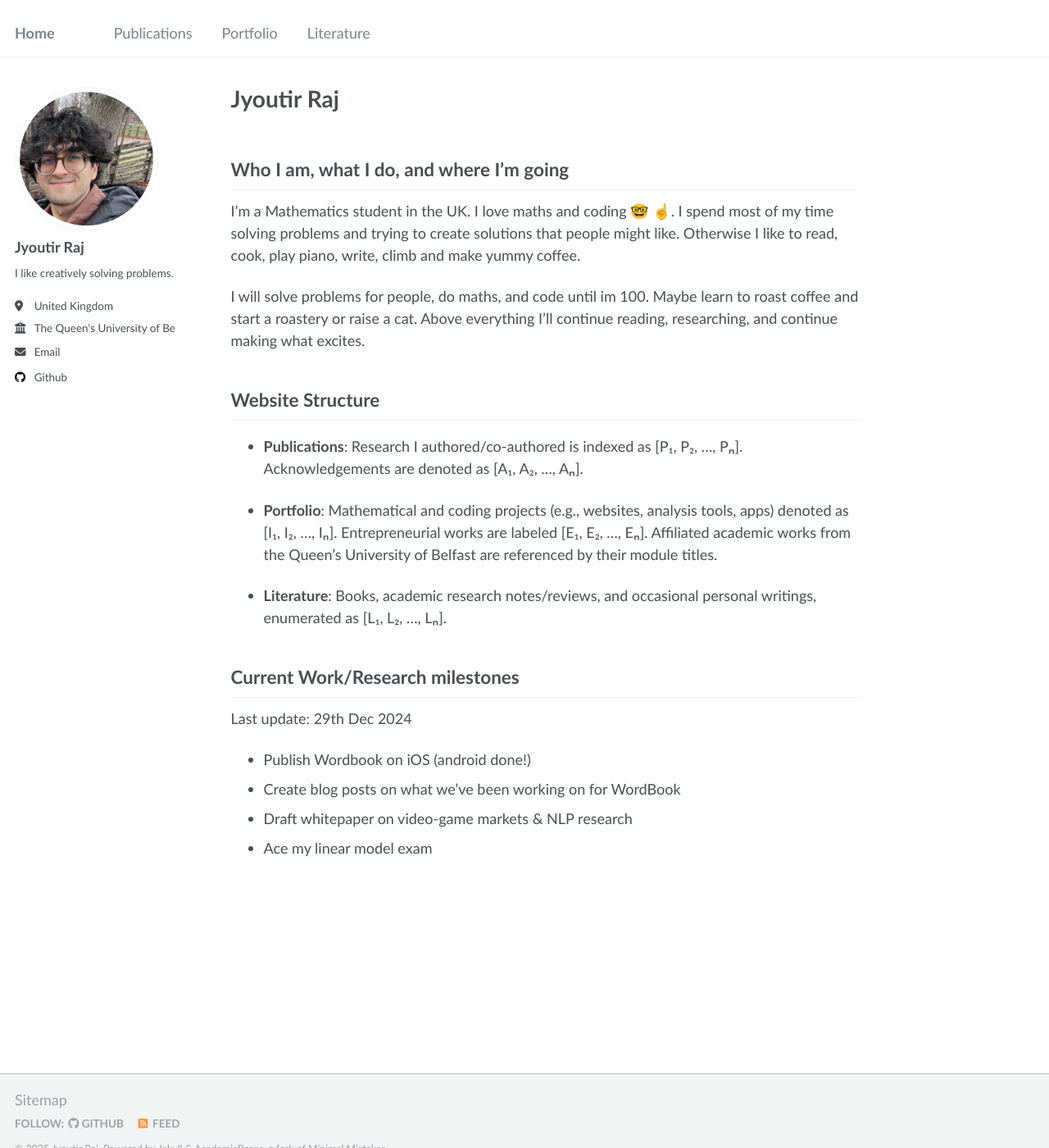
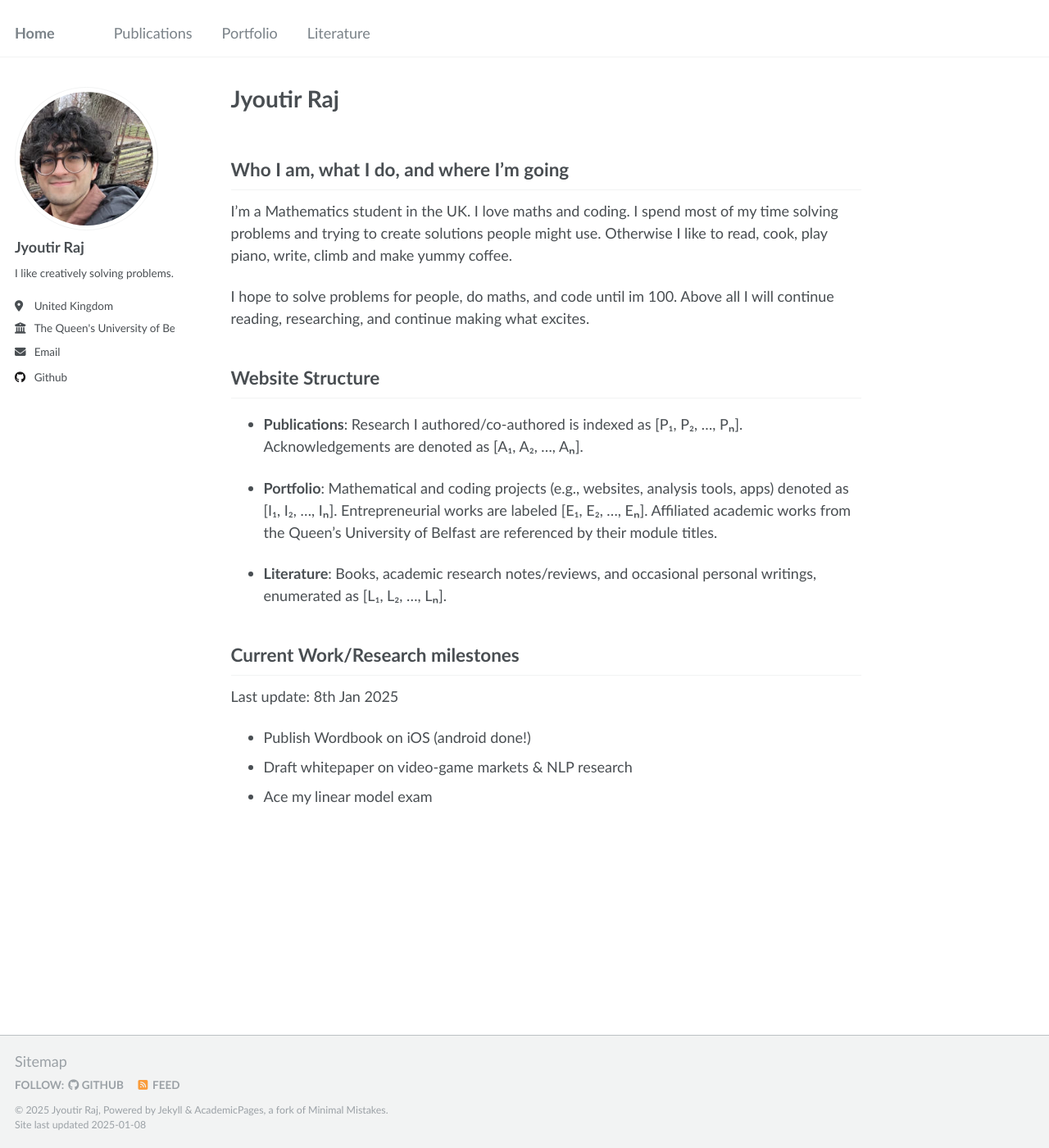
Before and after one commit to jyoutir/jyoutir.github.io, a Jekyll site: the page built from _pages/about.md, in a window 1280 px wide and 1400 px high. Shown: the whole window at 82% size. Built offline with Jekyll 4.4.1, drawn with Linux system fonts in a browser that asks for light colours.

Commit message:
update to about.md

```diff
--- a/_pages/about.md
+++ b/_pages/about.md
@@ -9,12 +9,11 @@ redirect_from:
 
 ## Who I am, what I do, and where I'm going
 
-I'm a Mathematics student in the UK. I love maths and coding 🤓 ☝️.
-I spend most of my time solving problems and trying to create solutions that people might like.
+I'm a Mathematics student in the UK. I love maths and coding.
+I spend most of my time solving problems and trying to create solutions people might use.
 Otherwise I like to read, cook, play piano, write, climb and make yummy coffee.
 
-I will solve problems for people, do maths, and code until im 100. Maybe learn to roast coffee and start a roastery or raise a cat.
-Above everything I'll continue reading, researching, and continue making what excites.
+I hope to solve problems for people, do maths, and code until im 100.  Above all I will continue reading, researching, and continue making what excites.
 
 ## Website Structure
 
@@ -26,8 +25,7 @@ Above everything I'll continue reading, researching, and continue making what ex
 
 ## Current Work/Research milestones
 
-Last update: 29th Dec 2024
+Last update: 8th Jan 2025
 - Publish Wordbook on iOS (android done!)
-- Create blog posts on what we've been working on for WordBook
 - Draft whitepaper on video-game markets & NLP research
 - Ace my linear model exam
```
Also changed, not shown: _pages/404.md (+1 -1 lines).
